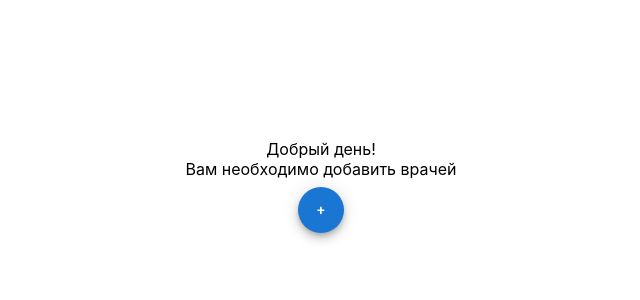
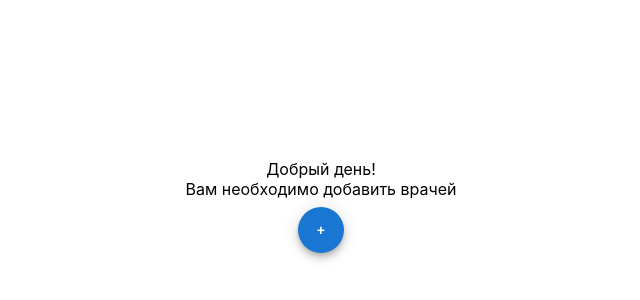
Before and after one commit to stupinaki/medical-notes, a React (Create React App) app: page /#/doctors in a window 1280 px wide. Shown: the part 134-434 px from the top of the page, without its empty margins (319-959 px from the left). Built offline with nearby package versions, Linux system fonts and the light colour scheme.

Commit message:
style fix

```diff
--- a/src/components/App/App.css
+++ b/src/components/App/App.css
@@ -6,6 +6,8 @@
 
 .App {
   height: 100%;
+  width: 90%;
+  margin: 20px auto;
   text-align: center;
 }
 
```
